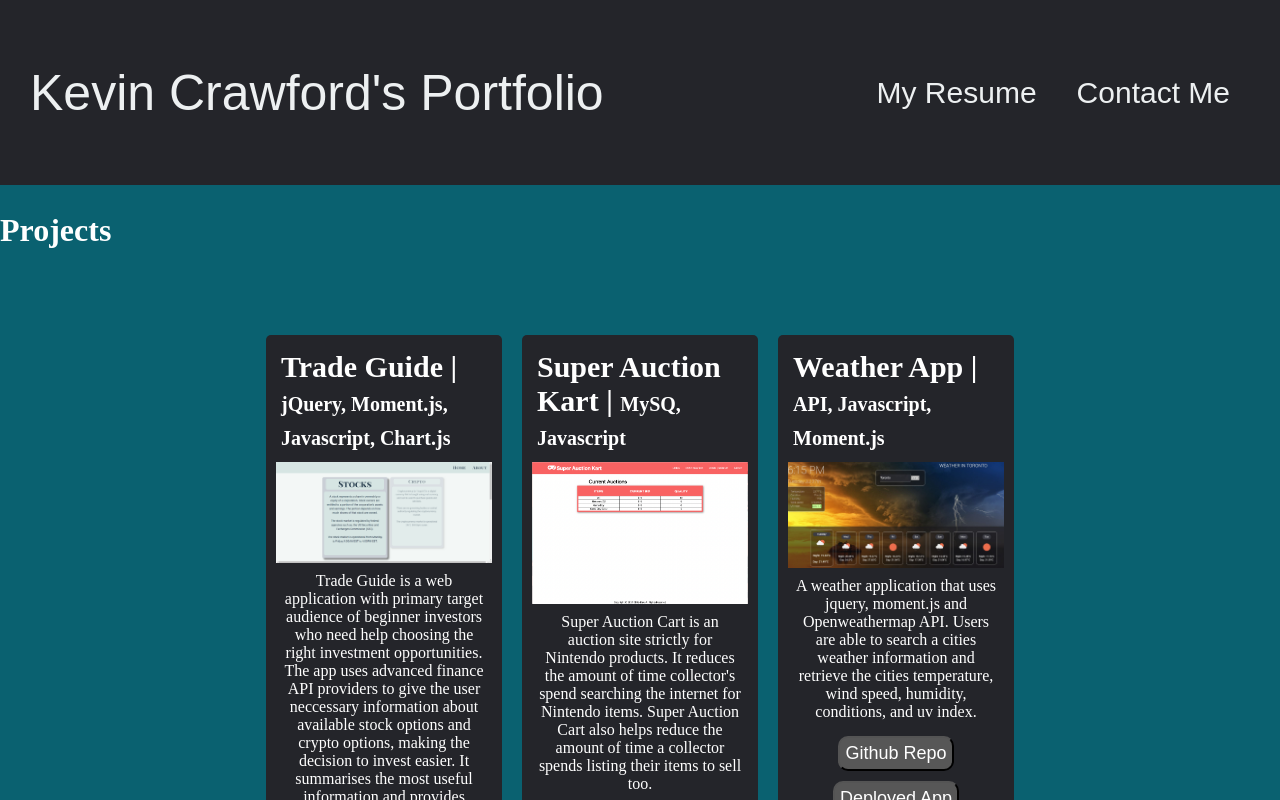
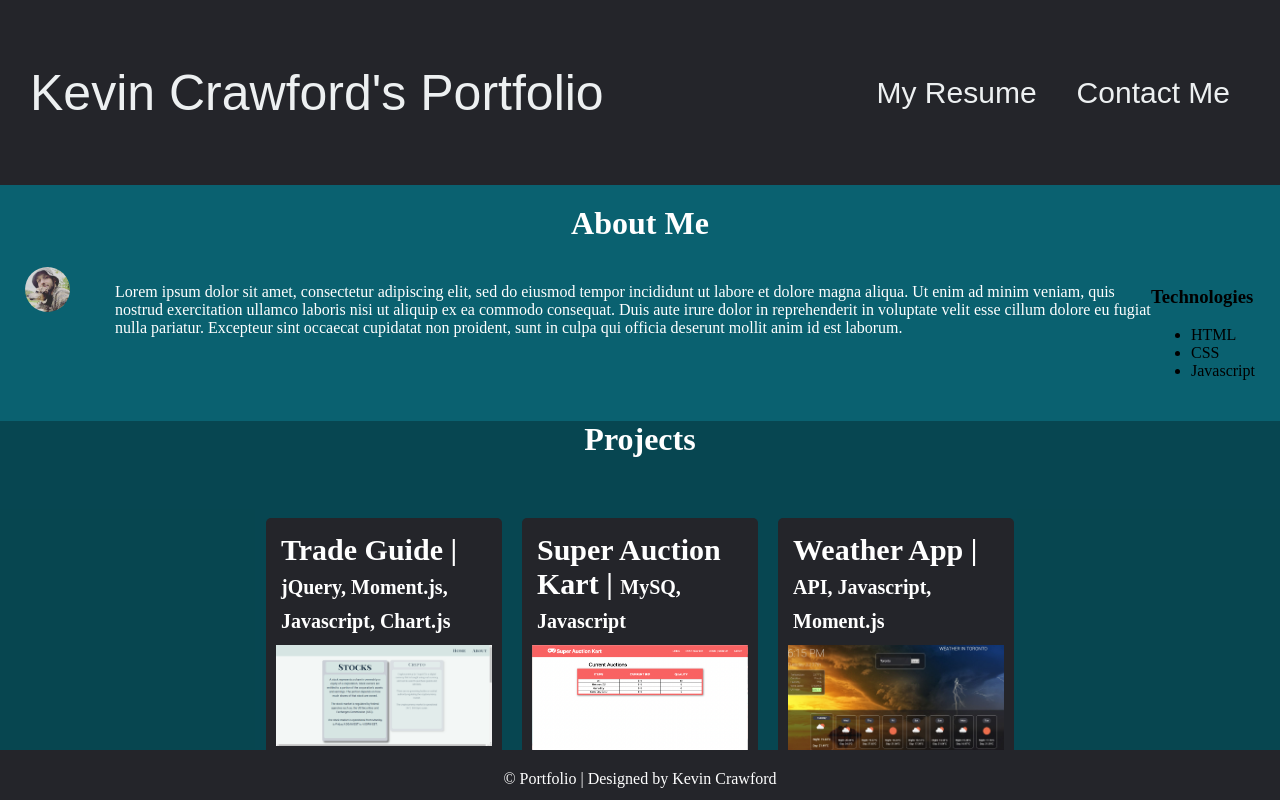
Before and after one commit to kcrawford101/portfolio_2.0, a React (Create React App) app: page / in a window 1280 px wide. Shown: the top 800 px of the page. Built offline with nearby package versions, Linux system fonts and the light colour scheme.

Commit message:
added about component and uploaded profile-pic

```diff
--- a/src/App.js
+++ b/src/App.js
@@ -4,6 +4,7 @@
 import Footer from './Components/Footer/Footer';
 
 import Projects from './Components/Projects/Projects';
+import About from './Components/About/About'
 
 function App() {
   return (
@@ -12,9 +13,10 @@
       <header className="App-header">
         <Navbar />
       </header>
+      <About />
       <Projects />
 
-      {/* <Footer /> */}
+      <Footer />
     </div>
   );
 }
--- /dev/null
+++ b/src/Components/About/About.css
@@ -0,0 +1,32 @@
+.profile-pic {
+    width: 20%;
+}
+
+.profile-pic img {
+    margin: 0px;
+    padding: 0px;
+    width: 50%;
+    border-radius: 50%;
+    /* float: left; */
+}
+
+.about-title {
+    margin: 0px;
+    text-align: center;
+    font-size: 2em;
+    color: white;
+    /* background-color: rgba(0, 0, 0, 0.281); */
+}
+
+.about-container {
+    /* background-color: rgba(0, 0, 0, 0.281); */
+    display: flex;
+    /* flex-wrap: wrap; */
+    padding: 25px;
+    /* justify-content:space-evenly; */
+}
+
+.about-info p{
+    color: white;
+    float: right;
+}
--- /dev/null
+++ b/src/Components/About/About.js
@@ -0,0 +1,42 @@
+import React from 'react';
+import '../About/About.css';
+import profilePic from '../../Images/Me-and-jack.png'
+
+const About = () => {
+    return (
+        <>
+        <h2 className='about-title'>About Me</h2>
+
+        <div className='about-container'>
+
+            <div className='profile-pic'>
+                <img src={profilePic} />
+            </div>
+
+            <div className='about-info'>
+                <p>
+                    Lorem ipsum dolor sit amet, consectetur adipiscing elit, sed do eiusmod tempor incididunt ut labore et dolore magna aliqua. Ut enim ad minim veniam, quis nostrud exercitation ullamco laboris nisi ut aliquip ex ea commodo consequat. Duis aute irure dolor in reprehenderit in voluptate velit esse cillum dolore eu fugiat nulla pariatur. Excepteur sint occaecat cupidatat non proident, sunt in culpa qui officia deserunt mollit anim id est laborum.
+                </p>
+            </div>
+
+            <div>
+                <h3 className='about-tech'>Technologies</h3>
+                <ul>
+                    <li>
+                        HTML
+                    </li>
+                    <li>
+                        CSS
+                    </li>
+                    <li>
+                        Javascript
+                    </li>
+                </ul>
+            </div>
+
+        </div>
+        </>
+    );
+};
+
+export default About;
--- a/src/Components/Footer/Footer.css
+++ b/src/Components/Footer/Footer.css
@@ -3,7 +3,7 @@
   color: white;
   height: 50px;
   text-align: center;
-  position: absolute;
+  position: fixed;
   width: 100%;
   bottom: 0px;
   left: 0px;
--- a/src/Components/Projects/Projects.css
+++ b/src/Components/Projects/Projects.css
@@ -1,8 +1,12 @@
-h2 {
+.project-title {
+    margin: 0px;
+    text-align: center;
     font-size: 2em;
     color: white;
+    background-color: rgba(0, 0, 0, 0.281);
 }
 .project-container {
+    background-color: rgba(0, 0, 0, 0.281);
     display: flex;
     flex-wrap: wrap;
     padding: 50px;
--- a/src/Components/Projects/Projects.js
+++ b/src/Components/Projects/Projects.js
@@ -5,9 +5,15 @@
 const Projects = () => {
     return (
         <>
-        <h2>Projects</h2>
+        <h2 className='project-title'>Projects</h2>
+
         <div className="project-container">
+
+
+
+
             {constant.map(({ id, image, title, description, tags, source, visit }) => (
+
                 <div key={id}className="card">
                     <div className="card-body">
                         <h5 className="card-title">{title} | <span style={{fontSize:'20px'}}>{tags}</span></h5>
```
Also changed, not shown: src/Images/Me-and-jack.png (added).
